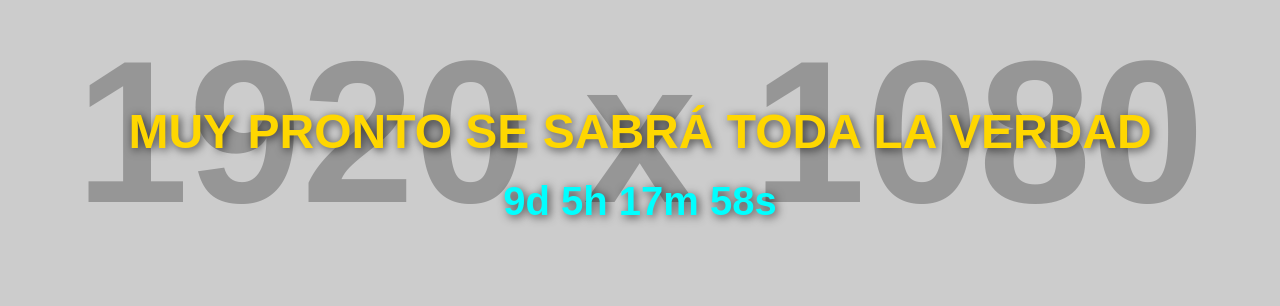
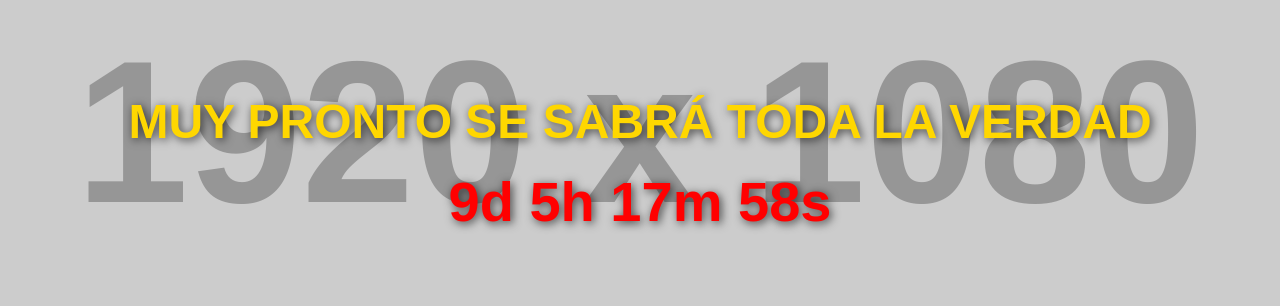
Before and after one commit to prensatoday/colombia, a plain HTML site: page index.html in a window 1280 px wide. Shown: the part 252-558 px from the top of the page. Drawn offline with Linux system fonts and the light colour scheme; placeholder pictures from the web are drawn by us.

Commit message:
Update index.html letras rojas

```diff
--- a/index.html
+++ b/index.html
@@ -29,9 +29,9 @@
     }
 
     #countdown {
-      font-size: 2.5rem;
+      font-size: 3.5rem; /* Aumento del 40% */
       font-weight: bold;
-      color: #00FFFF; /* Color cian */
+      color: #FF0000; /* Color rojo */
       text-shadow: 2px 2px 10px rgba(0, 0, 0, 0.7);
     }
 
```
